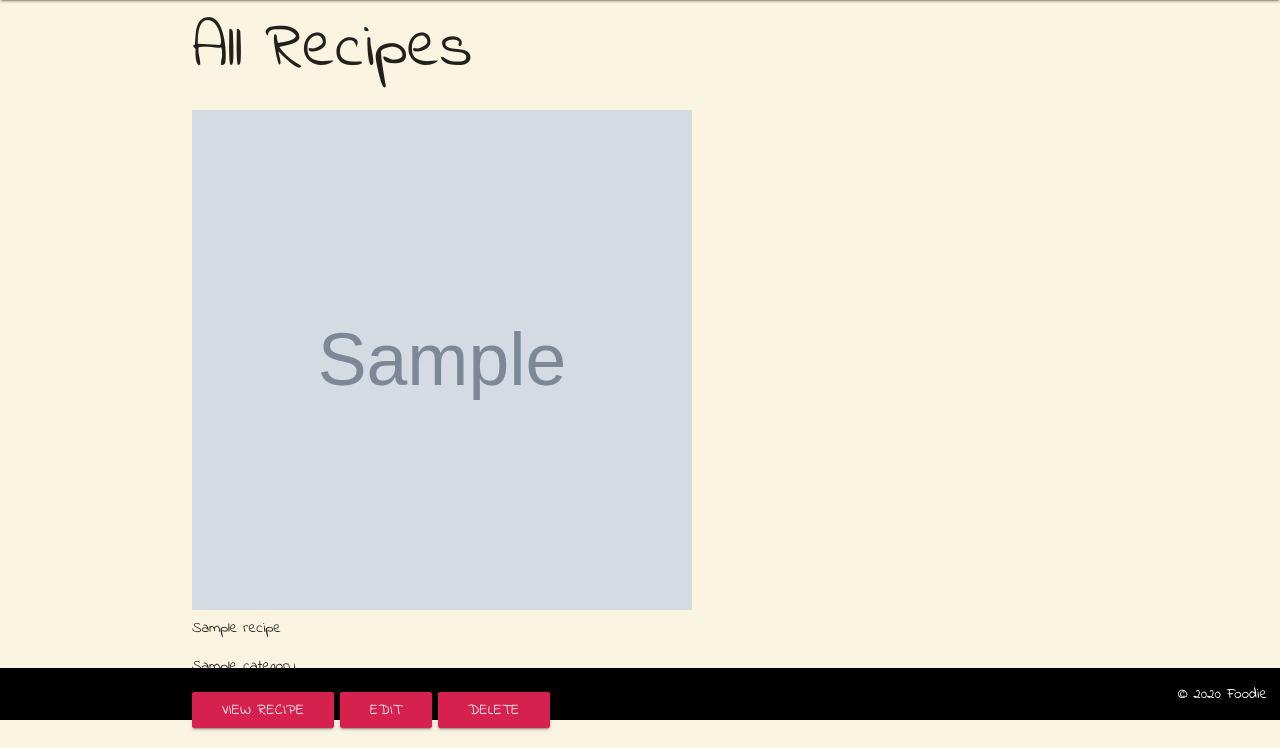
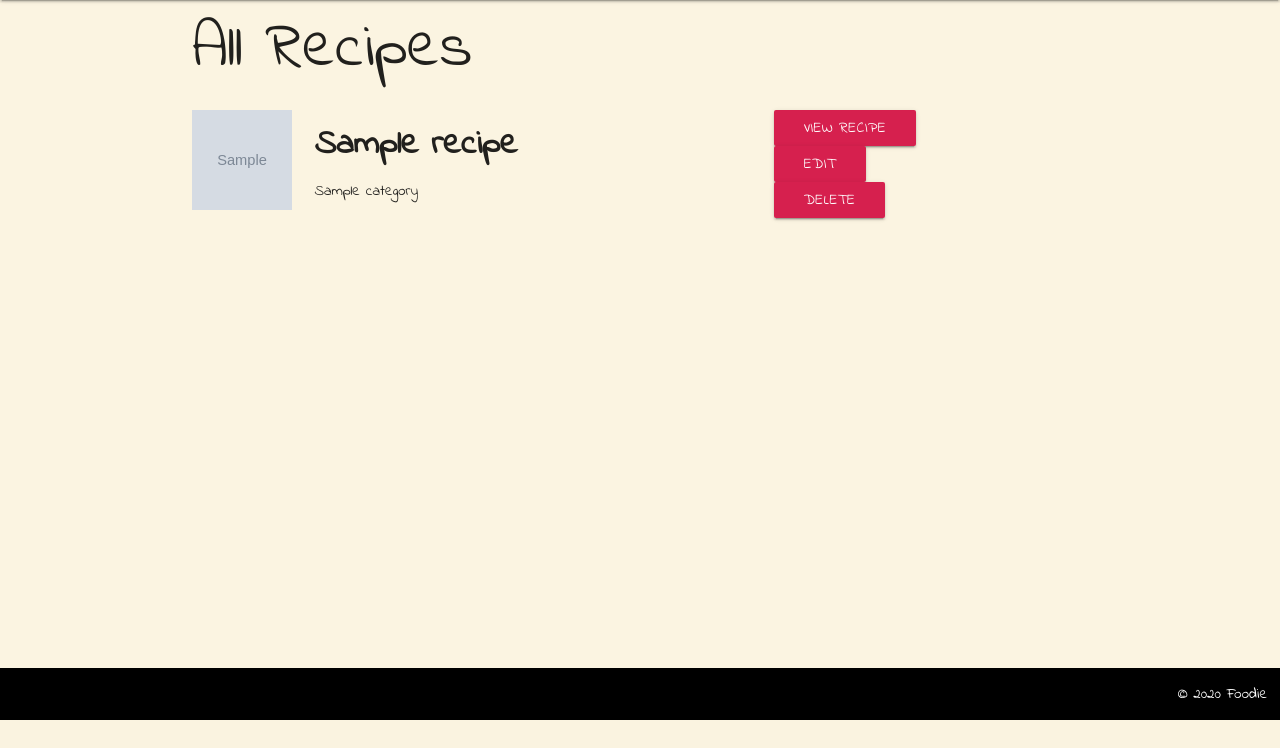
Before and after one commit to coderkatew/foodie, a Flask app: page /all_recipes in a window 1280 px wide. Shown: the part 80-828 px from the top of the page. After the commit the page ends 800 px from the top, so only its background shows below. Run offline with Flask 2, Linux system fonts and the light colour scheme; grey boxes marked "Sample" are stand-in pictures; a database or web service that is not in the repository returns one stand-in record (values such as "Sample title"); some libraries are stand-ins or nearby versions.

Commit message:
Update styling on all recipe page to centre recipe cards

```diff
--- a/static/css/style.css
+++ b/static/css/style.css
@@ -30,8 +30,23 @@ nav ul .active {
 
 /* ----- Buttons -----*/
 
-.waves-effect, .btn {
+.waves-effect.btn {
     background-color: #D6204E;
+}
+
+.waves-effect.btn:hover {
+    background-color: rgb(253, 18, 77);
+    color: white;
+}
+
+/* ----- Recipe Cards----*/
+
+.row-all-recipes {
+    margin:0;
+}
+
+.recipe-title {
+    font-weight: bold;
 }
 
 /* ----- Login -----*/
--- a/templates/all_recipes.html
+++ b/templates/all_recipes.html
@@ -3,31 +3,36 @@
 {% block content %}
 <div class="container">
 <h1>All Recipes</h1>
+
      {% for recipe in recipes %}
 
-<!-- Materialize -->
+<!-- Adapted Materialize Card -->
     <div class="row">
-    <div class="col s12 m7">
-      <div class="recipe-card">
+    <div class="col 3">
         <div class="recipe-image">
          {% if recipe.image_url %}
-                        <img height="500" width="500" src="{{recipe.image_url}}" alt="photo of dish">
+                        <img height="100" width="100" src="{{recipe.image_url}}" alt="photo of dish">
                         {% else %}
-                        <img height="500" width="500" src="{{ url_for('static', filename='images/placeholder.png')}}" alt="photo of dish">
+                        <img height="100" width="100" src="{{ url_for('static', filename='images/placeholder.png')}}" alt="photo of dish">
                         {% endif %}
-          <span class="card-title">{{recipe.recipe_name}}</span>
         </div>
+    </div>
+    <div class="col s6">
         <div class="card-content">
-          <p>{{recipe.category}}</p>
+            <h4 class="recipe-title">{{recipe.recipe_name}}</h4>
+            <p>{{recipe.category}}</p>
         </div>
+    </div>
+    <div class="col s3">
         <div class="card-action">
          <a href="{{ url_for('view_recipe', recipe_id=recipe._id) }}" class="waves-effect waves-light btn">View Recipe</a>
          <a href="{{url_for('edit_recipe', recipe_id=recipe._id)}}" class="waves-effect waves-light btn">Edit</a>
-        <a href="{{url_for('delete_recipe', recipe_id=recipe._id)}}"class="waves-effect waves-light btn">Delete</a>
+         <a href="{{url_for('delete_recipe', recipe_id=recipe._id)}}"class="waves-effect waves-light btn">Delete</a>
     </div>
       </div>
     </div>
-  </div>
+
 {% endfor %}
+</div>
 
 {% endblock %}
```
